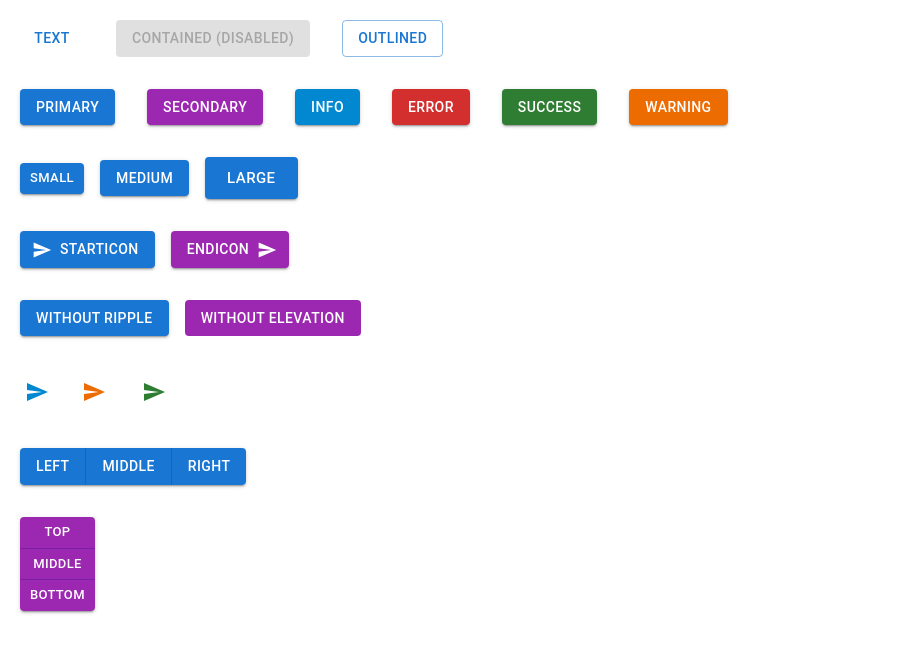
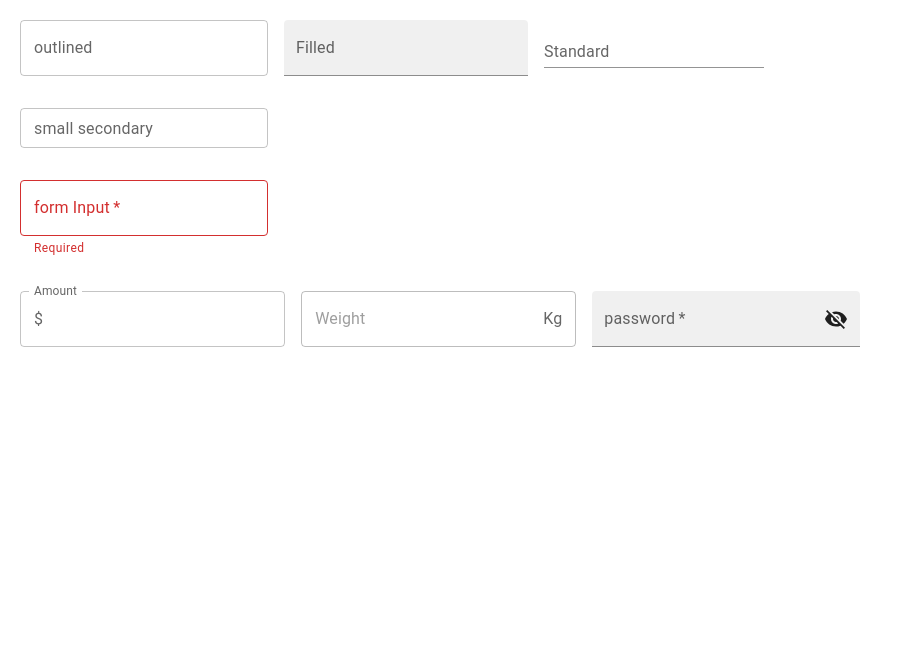
Before and after one commit to Shubhofficial1/materialui, a React (Create React App) app in the folder frontend/: page / in a window 1280 px wide. Shown: the top 652 px of the page, without its empty margins (0-904 px from the left). Built offline with nearby package versions, Linux system fonts and the light colour scheme.

Commit message:
TextFiled Done

```diff
--- a/frontend/src/App.tsx
+++ b/frontend/src/App.tsx
@@ -1,11 +1,13 @@
 import "./App.css";
-import TypographyUI from "./components/TypographyUI";
-import ButtonUI from "./components/ButtonUI";
+// import TypographyUI from "./components/TypographyUI";
+// import ButtonUI from "./components/ButtonUI";
+import TextFieldUI from "./components/TextFieldUI";
 function App() {
   return (
     <div className="App">
       {/* <TypographyUI /> */}
-      <ButtonUI />
+      {/* <ButtonUI /> */}
+      <TextFieldUI />
     </div>
   );
 }
--- a/frontend/src/components/ButtonUI.tsx
+++ b/frontend/src/components/ButtonUI.tsx
@@ -1,7 +1,26 @@
-import { Button, IconButton, Stack, ButtonGroup } from "@mui/material";
+import {
+  Button,
+  IconButton,
+  Stack,
+  ButtonGroup,
+  ToggleButtonGroup,
+  ToggleButton,
+} from "@mui/material";
 import SendIcon from "@mui/icons-material/Send";
+import FormatBoldIcon from "@mui/icons-material/FormatBold";
+import FormatItalicIcon from "@mui/icons-material/FormatItalic";
+import FormatUnderlinedIcon from "@mui/icons-material/FormatUnderlined";
+import React, { useState } from "react";
 
 const ButtonUI = () => {
+  const [toggle, setToggle] = useState<string[]>([]);
+
+  const handleChange = (
+    _event: React.MouseEvent<HTMLElement>,
+    updatedToggles: string[]
+  ) => {
+    setToggle(updatedToggles);
+  };
   return (
     <Stack margin={"20px"} spacing={4}>
       <Stack spacing={4} direction="row">
@@ -131,6 +150,25 @@ const ButtonUI = () => {
           </Button>
         </ButtonGroup>
       </Stack>
+
+      <Stack direction={"row"}>
+        <ToggleButtonGroup
+          exclusive
+          value={toggle}
+          onChange={handleChange}
+          aria-label="text formatting"
+        >
+          <ToggleButton value="bold" aria-label="bold">
+            <FormatBoldIcon />
+          </ToggleButton>
+          <ToggleButton value="italic" aria-label="italic">
+            <FormatItalicIcon />
+          </ToggleButton>
+          <ToggleButton value="underlined" aria-label="underlined">
+            <FormatUnderlinedIcon />
+          </ToggleButton>
+        </ToggleButtonGroup>
+      </Stack>
     </Stack>
   );
 };
--- /dev/null
+++ b/frontend/src/components/TextFieldUI.tsx
@@ -0,0 +1,74 @@
+import React, { useState } from "react";
+import { Stack, TextField, InputAdornment } from "@mui/material";
+import VisibilityOffIcon from "@mui/icons-material/VisibilityOff";
+const TextFieldUI = () => {
+  const [input, setInput] = useState("");
+
+  const handleChange = (event: React.ChangeEvent<HTMLInputElement>) => {
+    setInput(event.target.value);
+  };
+
+  return (
+    <Stack margin={"20px"} spacing={4}>
+      {/* 3 types of variants */}
+      <Stack direction={"row"} spacing={2}>
+        <TextField label="outlined" variant={"outlined"} color="secondary" />
+        <TextField label="Filled" variant={"filled"} color="info" />
+        <TextField label="Standard" variant={"standard"} color="warning" />
+      </Stack>
+
+      {/* Size  */}
+
+      <Stack direction={"row"}>
+        <TextField label="small secondary" size="small" color="secondary" />
+      </Stack>
+
+      {/*Form attached to a state variable  */}
+
+      <Stack direction={"row"} spacing={2}>
+        <TextField
+          label="form Input"
+          type={"password"}
+          required
+          value={input}
+          helperText={
+            !input ? "Required" : "Do not share your password with anyone"
+          }
+          onChange={handleChange}
+          error={!input}
+        />
+      </Stack>
+
+      {/* Icons within text fields */}
+
+      <Stack direction={"row"} spacing={2}>
+        <TextField
+          label="Amount"
+          InputProps={{
+            startAdornment: <InputAdornment position="start">$</InputAdornment>,
+          }}
+        />
+
+        <TextField
+          label="Weight"
+          disabled
+          InputProps={{
+            endAdornment: <InputAdornment position="end">Kg</InputAdornment>,
+          }}
+        />
+
+        <TextField
+          variant="filled"
+          label="password"
+          type={"password"}
+          required
+          InputProps={{
+            endAdornment: <VisibilityOffIcon></VisibilityOffIcon>,
+          }}
+        />
+      </Stack>
+    </Stack>
+  );
+};
+
+export default TextFieldUI;
```
